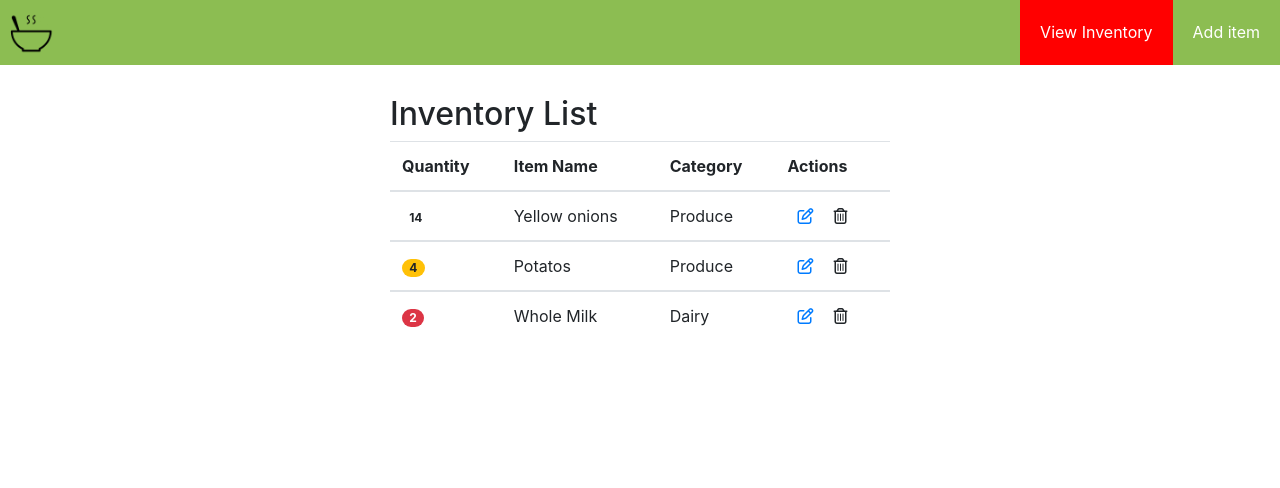
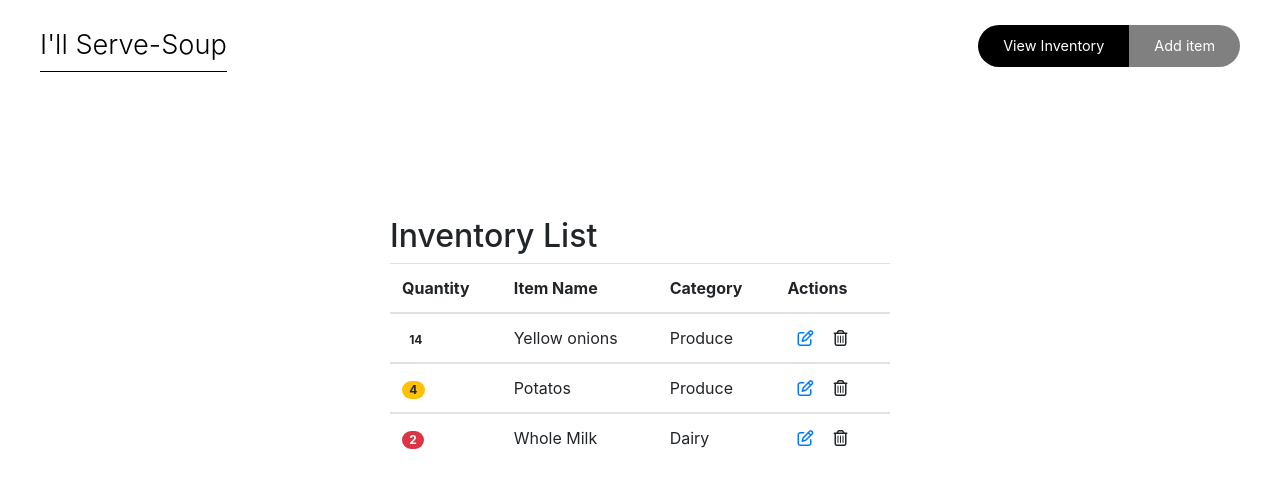
Before and after one commit to i-ll-serve-soup-july-2019/FrontEnd, a React (Create React App) app in the folder serve-soup/: page /protected in a window 1280 px wide. Shown: the top 488 px of the page. Built offline with nearby package versions, Linux system fonts and the light colour scheme.

Commit message:
move sign-up and sign-in components to the components directory

```diff
--- a/serve-soup/src/App.css
+++ b/serve-soup/src/App.css
@@ -207,7 +207,7 @@ table {
   display: flex;
   justify-content: space-between;
   /* align-content: center; */
-  background-color: #8cbd52;
+  /* background-color: #8cbd52; */
   /* padding: 5px 0; */
 }
 
@@ -288,6 +288,12 @@ sup {
   color: black;
 }
 
+.protected {
+  /* background-color: rgba(0, 255, 128, 0.932); */
+  padding: 25px 40px;
+  /* height: 700px; */
+
+}
 
 
 .App__Form {
@@ -305,14 +311,16 @@ sup {
 }
 
 .PageSwitcher__Item {
-  background-color: black;
+  background-color: gray;
   color: white;
   padding: 10px 25px;
   cursor: pointer;
   font-size: .9em;
-  border: none;
-  outline: none;
-  display: inline-block;
+
+}
+
+.PageSwitcher__Item:hover {
+  color: white;
   text-decoration: none;
 }
 
@@ -335,6 +343,7 @@ sup {
   margin-bottom: 100px;
 }
 
+/* Signup-signin nav bar */
 .FormTitle {
   color: black;
   font-weight: 300;
--- a/serve-soup/src/App.js
+++ b/serve-soup/src/App.js
@@ -1,7 +1,7 @@
 import React, { Component } from "react";
-import { Route, Link, NavLink } from "react-router-dom";
-import SignUpForm from "./pages/SignUpForm";
-import SignInForm from "./pages/SignInForm";
+import { Route } from "react-router-dom";
+import SignUpForm from "./components/SignUpForm";
+import SignInForm from "./components/SignInForm";
 import HomePage from "./components/HomePage";
 import LandingPage from "./components/LandingPage";
 
--- a/serve-soup/src/components/HomePage.js
+++ b/serve-soup/src/components/HomePage.js
@@ -12,7 +12,7 @@ import { Route } from "react-router-dom";
 class HomePage extends React.Component {
   render() {
     return (
-      <div>
+      <div className="protected">
         <NavBar />
         <Route exact path="/protected" component={InventoryList} />
         <Route path="/protected/addItem" component={AddItemForm} />
--- a/serve-soup/src/components/InventoryList.js
+++ b/serve-soup/src/components/InventoryList.js
@@ -20,7 +20,7 @@ class InventoryList extends React.Component {
 
   render() {
     return (
-      <div className="inventory-list-container">
+      <div className="inventory-list-container ">
         <h2>Inventory List</h2>
 
         <Table>
--- a/serve-soup/src/components/LandingPage.js
+++ b/serve-soup/src/components/LandingPage.js
@@ -33,7 +33,9 @@ const LandingPage = () => {
       <div className="landing-page-hero">
         <h1>Soup Kitchen Inventory Management</h1>
         <h2>Make Keeping Track Of Your Inventory A Breeze</h2>
-        <Button style={getStartedButtonStyle}>Get Started</Button>
+        <Link to="/sign-up">
+          <Button style={getStartedButtonStyle}>Get Started</Button>
+        </Link>
       </div>
       <div className="landing-page-content">
         <h3>Keeping Track of Inventory Can Be a Nightmare</h3>
--- a/serve-soup/src/components/NavBar.js
+++ b/serve-soup/src/components/NavBar.js
@@ -6,17 +6,32 @@ class NavBar extends React.Component {
   render() {
     return (
       <div className="nav-container">
-        <Link to="/">
-          <img className="nav-logo" src="./img/logo.png" alt="logo" />
-        </Link>
-        <ul className="nav-bar">
-          <NavLink exact to="/protected" activeClassName="nav-active-link">
+        <div className="FormTitle">
+          <NavLink
+            to="/"
+            activeClassName="FormTitle__Link--Active"
+            className="FormTitle__Link"
+          >
+            I'll Serve-Soup
+          </NavLink>
+        </div>
+        <div className="PageSwitcher">
+          <NavLink
+            exact
+            to="/protected"
+            activeClassName="PageSwitcher__Item--Active"
+            className="PageSwitcher__Item"
+          >
             View Inventory
           </NavLink>
-          <NavLink to="/protected/addItem" activeClassName="nav-active-link">
+          <NavLink
+            to="/protected/addItem"
+            activeClassName="PageSwitcher__Item--Active"
+            className="PageSwitcher__Item"
+          >
             Add item
           </NavLink>
-        </ul>
+        </div>
       </div>
     );
   }
--- a/serve-soup/src/pages/SignUpNav.js
+++ b/serve-soup/src/components/SignUpNav.js
@@ -5,7 +5,16 @@ import { NavLink } from "react-router-dom";
 class SignUpNav extends React.Component {
   render() {
     return (
-      <div>
+      <div className="nav-container">
+        <div className="FormTitle">
+          <NavLink
+            to="/"
+            activeClassName="FormTitle__Link--Active"
+            className="FormTitle__Link"
+          >
+            I'll Serve-Soup
+          </NavLink>
+        </div>
         <div className="PageSwitcher">
           <NavLink
             to="/sign-in"
@@ -23,15 +32,6 @@ class SignUpNav extends React.Component {
             Sign Up
           </NavLink>
         </div>
-        <div className="FormTitle">
-          <NavLink
-            to="/sign-in"
-            activeClassName="FormTitle__Link--Active"
-            className="FormTitle__Link"
-          >
-            I'll Serve-Soup
-          </NavLink>
-        </div>
       </div>
     );
   }
```
Also changed, not shown: serve-soup/src/components/SignInForm.js (renamed from serve-soup/src/pages/SignInForm.js), serve-soup/src/components/SignUpForm.js (renamed from serve-soup/src/pages/SignUpForm.js).
